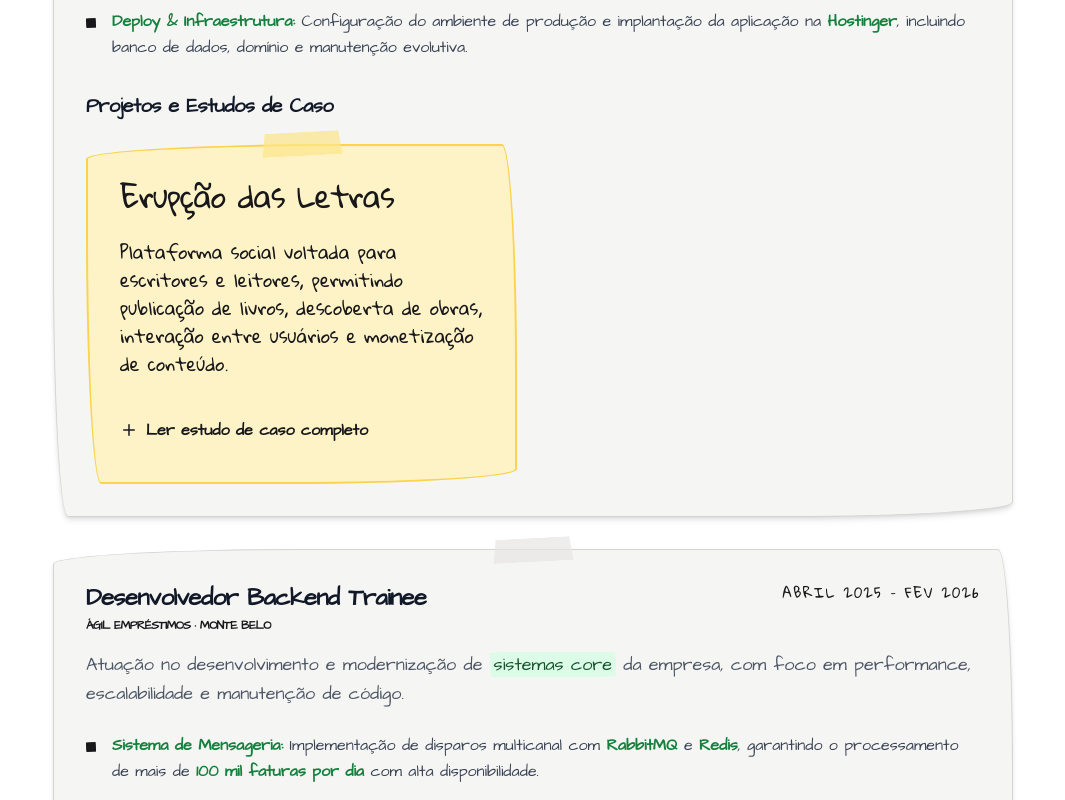
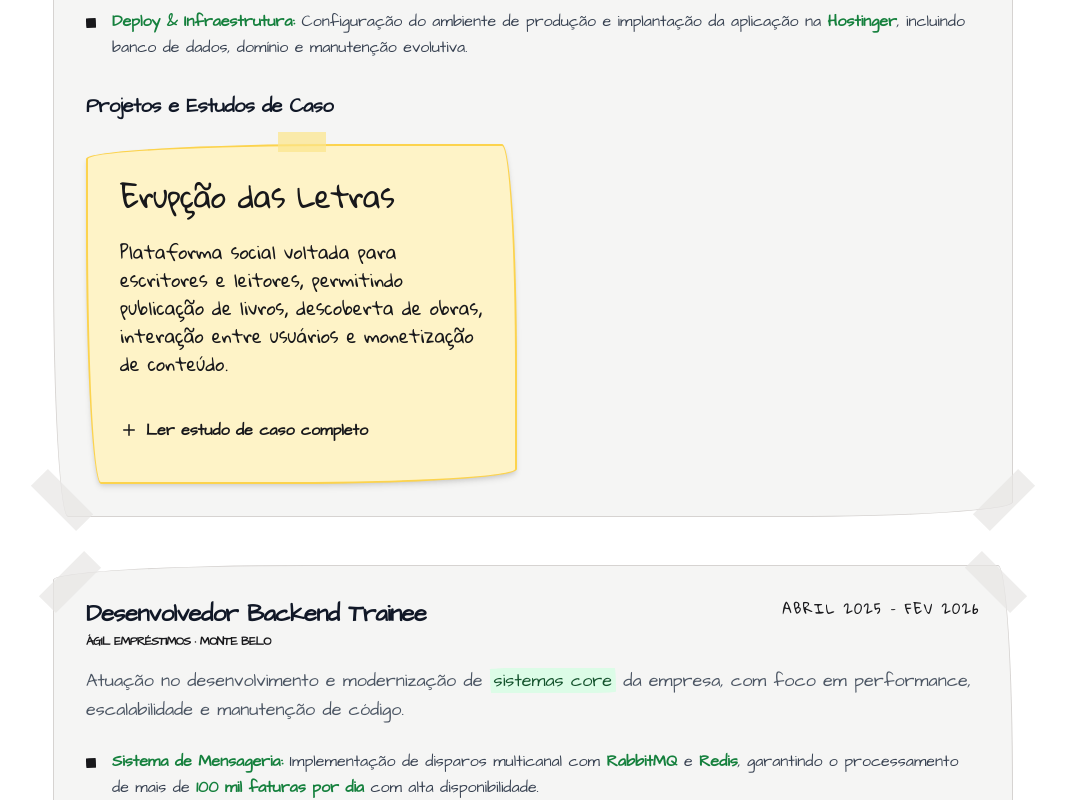
Before and after one commit to lezzin/lezzin.github.io, a Vue app: page / in a window 1280 px wide. Shown: the part 1180-1980 px from the top of the page, without its empty margins (107-1172 px from the left). Built offline with nearby package versions, Linux system fonts and the light colour scheme.

Commit message:
feat - add more tape positions and sizes

```diff
--- a/src/components/common/Tape.vue
+++ b/src/components/common/Tape.vue
@@ -1,12 +1,45 @@
 <script setup lang="ts">
-defineProps<{
-  color: string
-}>()
+import clsx from 'clsx'
+import { twMerge } from 'tailwind-merge'
+import { computed } from 'vue'
+
+type Size = 'sm' | 'md' | 'lg'
+
+type Position = 'topLeft' | 'topRight' | 'topCenter' | 'bottomLeft' | 'bottomRight' | 'bottomCenter'
+
+const props = withDefaults(
+  defineProps<{
+    color: string
+    size?: Size
+    position?: Position
+  }>(),
+  {
+    size: 'md',
+    position: 'topCenter',
+  }
+)
+
+const positions: Record<Position, string> = {
+  topLeft: 'top-1 -left-4 -rotate-45',
+  topCenter: '-top-3 left-1/2 -translate-x-1/2',
+  topRight: 'top-1 -right-4 rotate-45',
+
+  bottomLeft: 'bottom-1 -left-6 rotate-45',
+  bottomCenter: '-bottom-3 left-1/2 -translate-x-1/2',
+  bottomRight: 'bottom-1 -right-6 -rotate-45',
+}
+
+const sizes: Record<Size, string> = {
+  md: 'w-16 h-6',
+  sm: 'w-12 h-5',
+  lg: 'w-24 h-6',
+}
+
+const classes = computed(() =>
+  twMerge(clsx('absolute z-10', sizes[props.size], positions[props.position], props.color))
+)
 </script>
 
 <template>
-  <span
-    :class="['absolute -top-3 left-1/2 -translate-x-1/2 w-20 h-6 rotate-[-3deg] z-10', color]"
-    style="clip-path: polygon(4% 0, 96% 0, 100% 100%, 0 100%)"
-  />
+  <span :class="classes" />
 </template>
--- a/src/features/experience/components/ExperienceItem.vue
+++ b/src/features/experience/components/ExperienceItem.vue
@@ -33,15 +33,21 @@ const closeProject = () => {
   selectedProjectIndex.value = 0
   selectedProject.value = null
 }
+
+const tapeColor = 'bg-stone-200/70 dark:bg-stone-800/60'
 </script>
 
 <template>
   <article
-    class="group relative py-8 bg-stone-100 dark:bg-stone-900 border border-stone-300 dark:border-stone-950 rounded-rough p-4 md:p-8 shadow-md"
+    class="relative bg-stone-100 dark:bg-stone-900 border border-stone-300 dark:border-stone-950 rounded-rough"
   >
-    <Tape color="bg-stone-200/70 dark:bg-stone-800/60" />
+    <Tape :color="tapeColor" position="topLeft" />
+    <Tape :color="tapeColor" position="topRight" />
+    <Tape :color="tapeColor" position="bottomRight" />
+    <Tape :color="tapeColor" position="bottomLeft" />
 
-    <div class="space-y-4">
+    <div class="p-4 md:p-8">
+      <div class="grid gap-4">
         <header>
           <div class="flex justify-between items-start gap-4 flex-wrap">
             <h3 class="text-2xl font-bold text-gray-900 dark:text-gray-100 tracking-tight">
@@ -92,6 +98,7 @@ const closeProject = () => {
           />
         </div>
       </div>
+    </div>
   </article>
 
   <Teleport to="body">
--- a/src/features/experience/components/ExperienceSection.vue
+++ b/src/features/experience/components/ExperienceSection.vue
@@ -15,7 +15,7 @@ const t = computed(() => uiTranslations[language.value])
   <section id="experience" class="scroll-mt-32">
     <Title>{{ t.experience.title }}</Title>
 
-    <div class="space-y-8">
+    <div class="grid gap-12">
       <ExperienceItem
         v-for="(experience, index) in experiences"
         :key="index"
--- a/src/features/project/ProjectItem.vue
+++ b/src/features/project/ProjectItem.vue
@@ -26,9 +26,15 @@ const sticky = computed(() => STICKY_PALETTE[(props.index ?? 0) % STICKY_PALETTE
 
 <template>
   <article class="relative">
-    <Tape :color="sticky.tape" />
+    <Tape :color="sticky.tape" size="sm" position="topCenter" />
 
-    <div :class="['p-6 md:p-8 rounded-rough border-2', sticky.bg, sticky.border]">
+    <div
+      :class="[
+        'p-6 md:p-8 rounded-rough border-2 shadow-md hover:shadow-lg transition-shadow',
+        sticky.bg,
+        sticky.border,
+      ]"
+    >
       <h3
         class="text-xl md:text-3xl font-handwritten text-zinc-900 dark:text-zinc-100 tracking-tight mb-6"
       >
--- a/src/features/project/ProjectItemModal.vue
+++ b/src/features/project/ProjectItemModal.vue
@@ -57,7 +57,7 @@ onBeforeUnmount(() => {
         aria-modal="true"
         :aria-label="project.name"
         :class="[
-          'relative w-full max-w-3xl max-h-[85vh] overflow-y-auto sticky-note p-6 md:p-10 rounded-rough border-2',
+          'relative w-full max-w-3xl max-h-[85vh] overflow-y-auto sticky-note p-6 md:p-10 rounded-rough border-2 shadow-xl',
           sticky.bg,
           sticky.border,
         ]"
@@ -82,7 +82,8 @@ onBeforeUnmount(() => {
           <span
             v-for="tech in project.technologies"
             :key="tech"
-            class="px-3 py-1 text-xs font-bold uppercase tracking-wider bg-white/70 dark:bg-zinc-900/70 text-zinc-900 dark:text-zinc-100 rounded-rough border-2 border-zinc-900 dark:border-zinc-100"
+            class="px-3 py-1 text-xs font-bold uppercase shadow tracking-wider bg-white/40 dark:bg-black/10 rounded-rough border-2"
+            :class="sticky.border"
           >
             {{ tech }}
           </span>
--- a/src/features/skills/components/SkillItem.vue
+++ b/src/features/skills/components/SkillItem.vue
@@ -1,4 +1,5 @@
 <script setup lang="ts">
+import Tape from '../../../components/common/Tape.vue'
 import { STICKY_PALETTE } from '../../../constants/sticky-palette'
 import type { SkillCategory } from '../../../types/skill'
 
@@ -7,23 +8,26 @@ const props = defineProps<{
   index: number
 }>()
 
-const stickyClass = STICKY_PALETTE[props.index % STICKY_PALETTE.length]
+const stickyClass = STICKY_PALETTE[props.index % STICKY_PALETTE.length]!
 </script>
 
 <template>
   <div
     :class="[
-      'relative overflow-hidden p-6 border-2 rounded-rough',
-      stickyClass?.bg,
-      stickyClass?.border,
+      'relative p-6 border-2 rounded-rough shadow-md hover:shadow-lg transition-shadow',
+      stickyClass.bg,
+      stickyClass.border,
     ]"
   >
+    <Tape :color="stickyClass.tape" position="topLeft" size="sm" />
+    <Tape :color="stickyClass.tape" position="bottomRight" size="sm" />
+
     <div class="relative z-10">
       <div class="flex items-center gap-3 mb-5">
         <div
           :class="[
-            'flex items-center justify-center size-10 border rounded-rough-circle',
-            stickyClass?.border,
+            'flex items-center justify-center size-10 border rounded-rough-circle bg-white/40 dark:bg-black/10',
+            stickyClass.border,
           ]"
         >
           <component :is="category.icon" :size="18" />
@@ -39,8 +43,9 @@ const stickyClass = STICKY_PALETTE[props.index % STICKY_PALETTE.length]
           v-for="skill in category.skills"
           :key="skill"
           :class="[
-            'px-3 py-1 border rounded-rough-pill text-xs font-bold uppercase tracking-wider bg-white/40 dark:bg-black/10 cursor-default',
-            stickyClass?.border,
+            'px-3 py-1 border rounded-rough-pill text-xs font-bold uppercase tracking-wider bg-white/40 dark:bg-black/10',
+            stickyClass.border,
+            stickyClass.bg,
           ]"
         >
           {{ skill }}
--- a/src/features/skills/components/SkillsSection.vue
+++ b/src/features/skills/components/SkillsSection.vue
@@ -15,7 +15,7 @@ const t = computed(() => uiTranslations[language.value])
   <section id="skills" class="scroll-mt-32">
     <Title>{{ t.skills.title }}</Title>
 
-    <div class="grid gap-4 md:grid-cols-2">
+    <div class="grid gap-8 md:grid-cols-2">
       <SkillItem
         v-for="(category, index) in skillCategories"
         :key="category.category"
```
Lines whose indentation alone changed are shown as unchanged.
